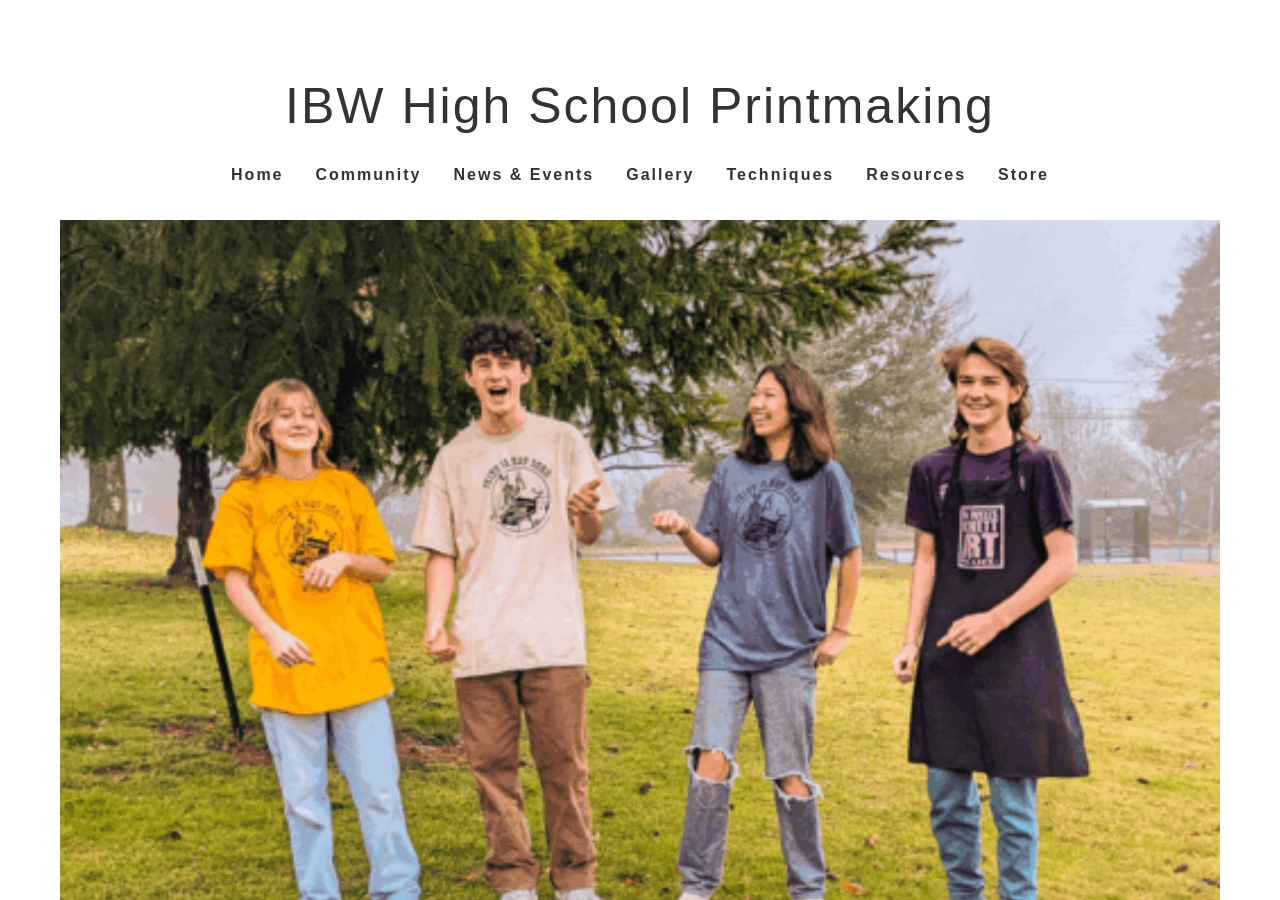
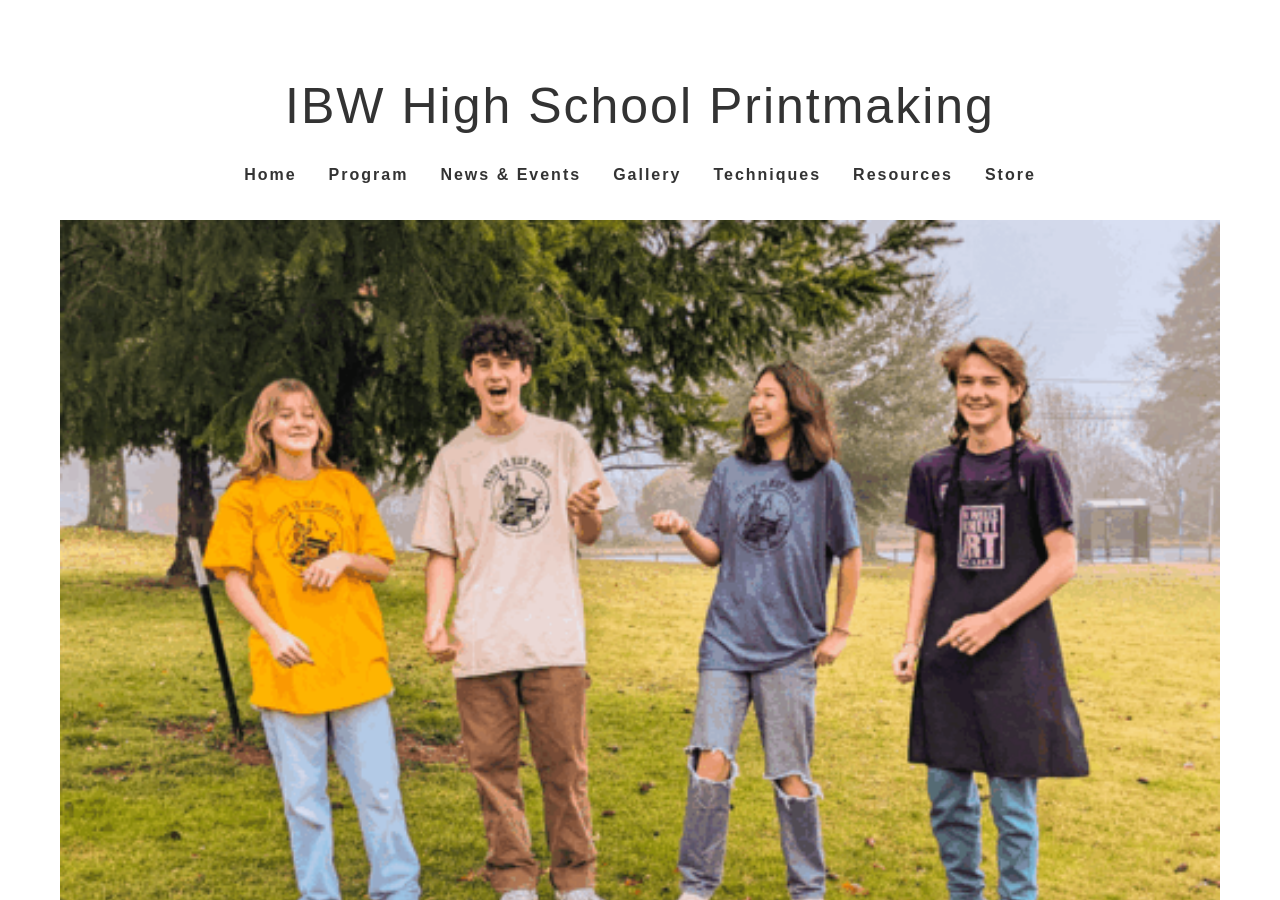
Before and after one commit to IBWPrintmaking/IBWPrintmaking.github.io, a Jekyll site: the page built from index.html, in a window 1280 px wide and 900 px high. Built offline with Jekyll 4.4.1, drawn with Linux system fonts in a browser that asks for light colours.

Commit message:
Update header.html

```diff
--- a/_includes/header.html
+++ b/_includes/header.html
@@ -8,7 +8,7 @@
         <nav>
           <ul>
             <li><a href="{{ '/' | relative_url }}">Home</a></li>
-            <li><a href="{{ '/community.html' | relative_url }}">Community</a></li>
+            <li><a href="{{ '/community.html' | relative_url }}">Program</a></li>
             <li><a href="{{ '/news.html' | relative_url }}">News & Events</a></li>
             <li><a href="{{ '/gallery.html' | relative_url }}">Gallery</a></li>
             <li><a href="{{ '/techniques.html' | relative_url }}">Techniques</a></li>
```
